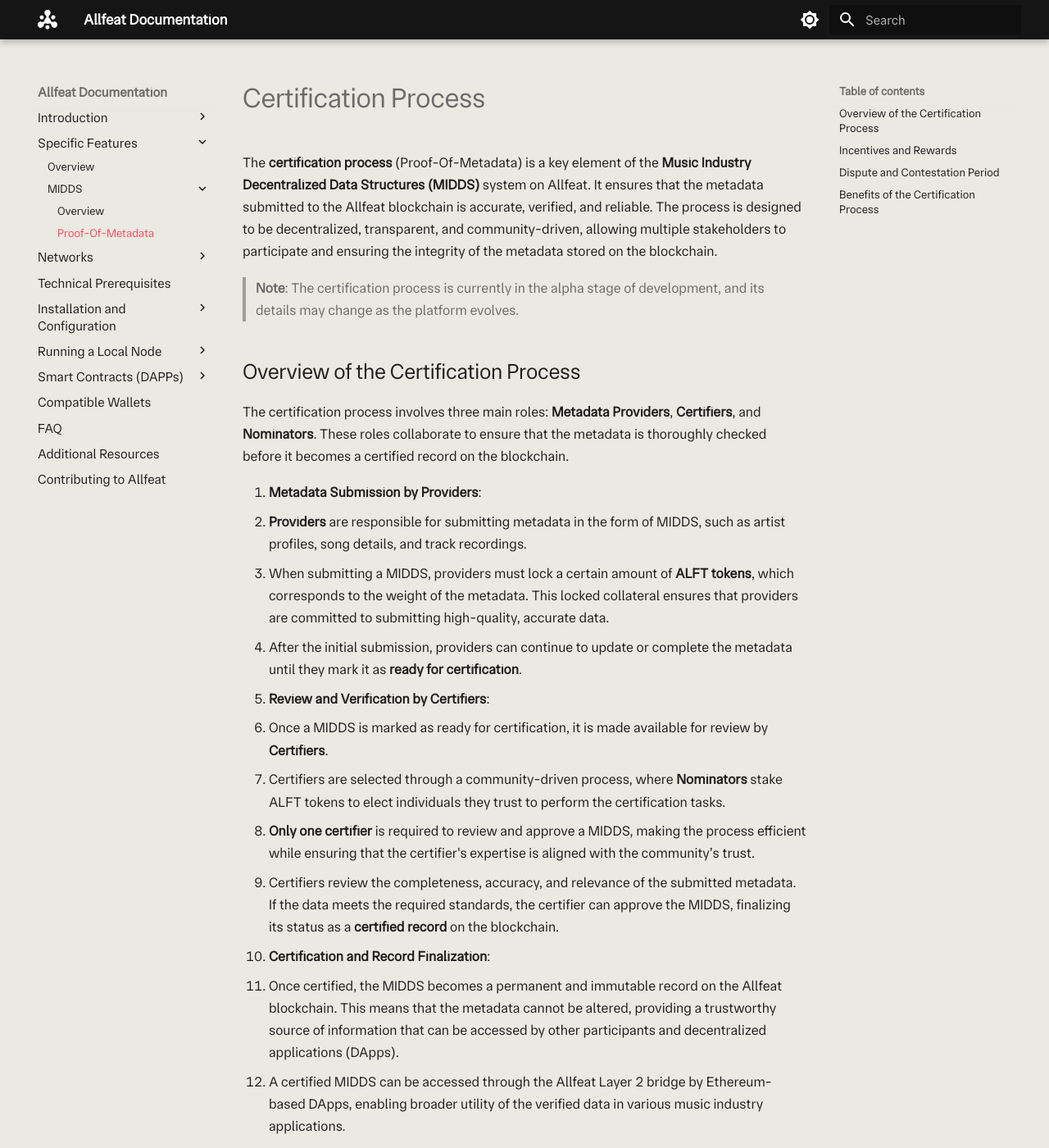
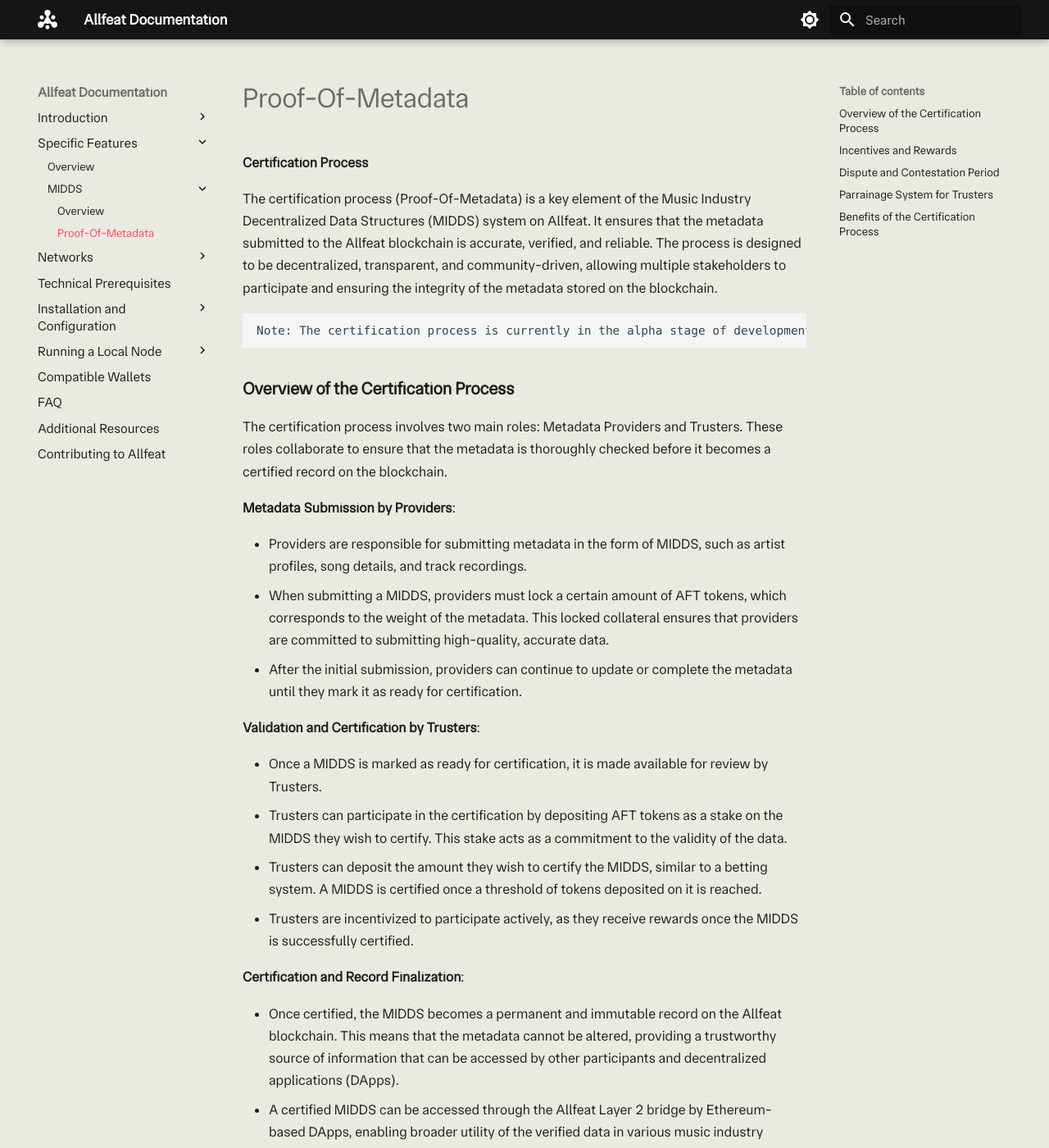
Before and after one commit to Allfeat/docs, an MkDocs documentation site: the page built from docs/features/midds/certification.md, in a window 1280 px wide and 1400 px high. Shown: the whole window at 82% size. Built offline with MkDocs 1.6.1 and Material for MkDocs 9.7.7, drawn with Linux system fonts in a browser that asks for light colours; some of the changed text lies outside the part shown.

Commit message:
MIDDS update and contracts doc deletion

```diff
--- a/docs/features/midds/certification.md
+++ b/docs/features/midds/certification.md
@@ -1,52 +1,66 @@
-# Certification Process
+**Certification Process**
 
-The **certification process** (Proof-Of-Metadata) is a key element of the **Music Industry Decentralized Data Structures (MIDDS)** system on Allfeat. It ensures that the metadata submitted to the Allfeat blockchain is accurate, verified, and reliable. The process is designed to be decentralized, transparent, and community-driven, allowing multiple stakeholders to participate and ensuring the integrity of the metadata stored on the blockchain.
+The certification process (Proof-Of-Metadata) is a key element of the Music Industry Decentralized Data Structures (MIDDS) system on Allfeat. It ensures that the metadata submitted to the Allfeat blockchain is accurate, verified, and reliable. The process is designed to be decentralized, transparent, and community-driven, allowing multiple stakeholders to participate and ensuring the integrity of the metadata stored on the blockchain.
 
-> **Note**: The certification process is currently in the alpha stage of development, and its details may change as the platform evolves.
+    Note: The certification process is currently in the alpha stage of development, and its details may change as the platform evolves.
 
-## Overview of the Certification Process
+### **Overview of the Certification Process**
 
-The certification process involves three main roles: **Metadata Providers**, **Certifiers**, and **Nominators**. These roles collaborate to ensure that the metadata is thoroughly checked before it becomes a certified record on the blockchain.
+The certification process involves two main roles: Metadata Providers and Trusters. These roles collaborate to ensure that the metadata is thoroughly checked before it becomes a certified record on the blockchain.
 
-1. **Metadata Submission by Providers**:
-   - **Providers** are responsible for submitting metadata in the form of MIDDS, such as artist profiles, song details, and track recordings.
-   - When submitting a MIDDS, providers must lock a certain amount of **ALFT tokens**, which corresponds to the weight of the metadata. This locked collateral ensures that providers are committed to submitting high-quality, accurate data.
-   - After the initial submission, providers can continue to update or complete the metadata until they mark it as **ready for certification**.
+**Metadata Submission by Providers**:
 
-2. **Review and Verification by Certifiers**:
-   - Once a MIDDS is marked as ready for certification, it is made available for review by **Certifiers**.
-   - Certifiers are selected through a community-driven process, where **Nominators** stake ALFT tokens to elect individuals they trust to perform the certification tasks.
-   - **Only one certifier** is required to review and approve a MIDDS, making the process efficient while ensuring that the certifier's expertise is aligned with the community’s trust.
-   - Certifiers review the completeness, accuracy, and relevance of the submitted metadata. If the data meets the required standards, the certifier can approve the MIDDS, finalizing its status as a **certified record** on the blockchain.
+- Providers are responsible for submitting metadata in the form of MIDDS, such as artist profiles, song details, and track recordings.
+- When submitting a MIDDS, providers must lock a certain amount of AFT tokens, which corresponds to the weight of the metadata. This locked collateral ensures that providers are committed to submitting high-quality, accurate data.
+- After the initial submission, providers can continue to update or complete the metadata until they mark it as ready for certification.
 
-3. **Certification and Record Finalization**:
-   - Once certified, the MIDDS becomes a permanent and immutable record on the Allfeat blockchain. This means that the metadata cannot be altered, providing a trustworthy source of information that can be accessed by other participants and decentralized applications (DApps).
-   - A certified MIDDS can be accessed through the Allfeat Layer 2 bridge by Ethereum-based DApps, enabling broader utility of the verified data in various music industry applications.
+**Validation and Certification by Trusters**:
 
-## Incentives and Rewards
+- Once a MIDDS is marked as ready for certification, it is made available for review by Trusters.
+- Trusters can participate in the certification by depositing AFT tokens as a stake on the MIDDS they wish to certify. This stake acts as a commitment to the validity of the data.
+- Trusters can deposit the amount they wish to certify the MIDDS, similar to a betting system. A MIDDS is certified once a threshold of tokens deposited on it is reached.
+- Trusters are incentivized to participate actively, as they receive rewards once the MIDDS is successfully certified.
+
+**Certification and Record Finalization**:
+
+- Once certified, the MIDDS becomes a permanent and immutable record on the Allfeat blockchain. This means that the metadata cannot be altered, providing a trustworthy source of information that can be accessed by other participants and decentralized applications (DApps).
+- A certified MIDDS can be accessed through the Allfeat Layer 2 bridge by Ethereum-based DApps, enabling broader utility of the verified data in various music industry applications.
+
+### **Incentives and Rewards**
 
 The certification process is designed to reward participants for their contributions to the network, fostering active engagement and maintaining the quality of the metadata:
 
-- **Providers**: Upon certification of a MIDDS, the provider is eligible to receive a portion of the rewards from the **(X)% annual inflation**. The amount of the reward is influenced by the quality and completeness of the submitted data.
-- **Certifiers**: Certifiers receive rewards for their efforts in verifying metadata. This ensures that they are incentivized to carefully review each submission, aligning their interests with those of the network.
-- **Nominators**: Nominators who stake ALFT tokens to elect certifiers also receive a share of the rewards when the certifiers they support successfully complete the certification process. This encourages the community to nominate qualified experts, ensuring high standards for data verification.
+**Providers**:
 
-## Dispute and Contestation Period
+- Upon certification of a MIDDS, the provider is eligible to receive a portion of the rewards from pre-allocated reserve tokens. The amount of the reward is influenced by the quality and completeness of the submitted data.
 
-To ensure fairness and accountability, each certified MIDDS is subject to a **dispute and contestation period**:
+**Trusters**:
 
-- The contestation period lasts for **6 months** following the certification of a MIDDS. During this time, any member of the network can challenge the accuracy or validity of the certified metadata if they believe it contains errors or inconsistencies.
-- If a challenge is successful and the certified data is proven to be inaccurate, the certifier may lose a portion of their staked ALFT tokens, and the provider may forfeit their locked collateral.
+- Trusters receive rewards for their efforts in certifying metadata. This ensures that they are incentivized to carefully review each submission, aligning their interests with those of the network.
+- A maximum limit on the amount of tokens that a single truster can stake on a MIDDS is enforced to ensure collective participation and prevent one individual from unilaterally certifying a MIDDS.
+
+### **Dispute and Contestation Period**
+
+To ensure fairness and accountability, each certified MIDDS is subject to a dispute and contestation period:
+
+- The contestation period allows any member of the network to challenge the accuracy or validity of the certified metadata if they believe it contains errors or inconsistencies.
+- If a challenge is successful and the certified data is proven to be inaccurate, the trusters involved may lose a portion of their staked AFT tokens, and the provider may forfeit their locked collateral.
 - This mechanism ensures that the certification process remains accountable and that any potential errors can be addressed through a transparent and community-driven process.
 
-## Benefits of the Certification Process
+### **Parrainage System for Trusters**
+
+- At the launch, a limited number of trusters will be nominated by default.
+- As trusters gain reputation through successful certifications, they earn the right to nominate other users to become trusters, expanding the network.
+- This **sponsorship system** ensures that new trusters are brought into the system based on proven reliability, fostering a trusted and reputable network.
+
+### **Benefits of the Certification Process**
 
 The certification process for MIDDS offers several benefits to the Allfeat ecosystem:
 
-- **Quality Assurance**: By involving expert certifiers and a community-driven nomination process, the certification process ensures that only accurate and reliable metadata becomes part of the Allfeat blockchain.
+- **Quality Assurance**: By involving trusters and a community-driven parrainage process, the certification process ensures that only accurate and reliable metadata becomes part of the Allfeat blockchain.
 - **Decentralized Participation**: The process empowers the community to participate directly in maintaining the integrity of the network, fostering a sense of ownership and accountability.
 - **Long-term Data Integrity**: Certified MIDDS records are immutable, ensuring that the data remains trustworthy and verifiable for years to come, making Allfeat a reliable source of music industry metadata.
 
 The certification process is crucial for maintaining the integrity and trustworthiness of the data within the Allfeat network. It combines community participation, economic incentives, and a focus on quality to create a robust system for managing and verifying music metadata.
 
-> **Note**: As the certification process is currently in the alpha stage, the specific mechanics and parameters may be adjusted based on feedback from the community and further testing.
+    Note: As the certification process is currently in the alpha stage, the specific mechanics and parameters may be adjusted based on feedback from the community and further testing.
--- a/mkdocs.yml
+++ b/mkdocs.yml
@@ -49,34 +49,31 @@
 
 nav:
   - Introduction:
-    - Overview: 'index.md'
-    - Architecture: 'intro/architecture.md'
-    - Consensus: 'intro/consensus.md'
+      - Overview: "index.md"
+      - Architecture: "intro/architecture.md"
+      - Consensus: "intro/consensus.md"
   - Specific Features:
-    - Overview: 'features/overview.md'
-    - MIDDS:
-      - Overview: 'features/midds/midds.md'
-      - Proof-Of-Metadata: 'features/midds/certification.md'
+      - Overview: "features/overview.md"
+      - MIDDS:
+          - Overview: "features/midds/midds.md"
+          - Proof-Of-Metadata: "features/midds/certification.md"
   - Networks:
-    - Harmonie Testnet: 'networks/harmonie.md'
-  - Technical Prerequisites: 'prerequisites.md'
+      - Harmonie Testnet (deprecated): "networks/harmonie.md"
+  - Technical Prerequisites: "prerequisites.md"
   - Installation and Configuration:
-    - Docker: 'installation/docker.md'
-    - From Source:
-      - Overview: 'installation/from-source.md'
-      - Linux: 'installation/linux.md'
-      - macOS: 'installation/macos.md'
-      - Building: 'installation/build-allfeat.md'
+      - Docker: "installation/docker.md"
+      - From Source:
+          - Overview: "installation/from-source.md"
+          - Linux: "installation/linux.md"
+          - macOS: "installation/macos.md"
+          - Building: "installation/build-allfeat.md"
   - Running a Local Node:
-    - With Docker: 'running-a-node/docker.md'
-    - Without Docker: 'running-a-node/without-docker.md'
-  - Smart Contracts (DAPPs):
-    - Developing: 'smart-contracts/developing.md'
-    - MIDDS Integration: 'smart-contracts/midds-dapps.md'
-  - Compatible Wallets: 'wallets.md'
-  - FAQ: 'faq.md'
-  - Additional Resources: 'additional-resources.md'
-  - Contributing to Allfeat: 'contributing.md'
+      - With Docker: "running-a-node/docker.md"
+      - Without Docker: "running-a-node/without-docker.md"
+  - Compatible Wallets: "wallets.md"
+  - FAQ: "faq.md"
+  - Additional Resources: "additional-resources.md"
+  - Contributing to Allfeat: "contributing.md"
 
 plugins:
   - search
```
Also changed, not shown: docs/smart-contracts/developing.md (deleted, +0 -49 lines), docs/smart-contracts/midds-dapps.md (deleted, +0 -19 lines), 1 other file.
